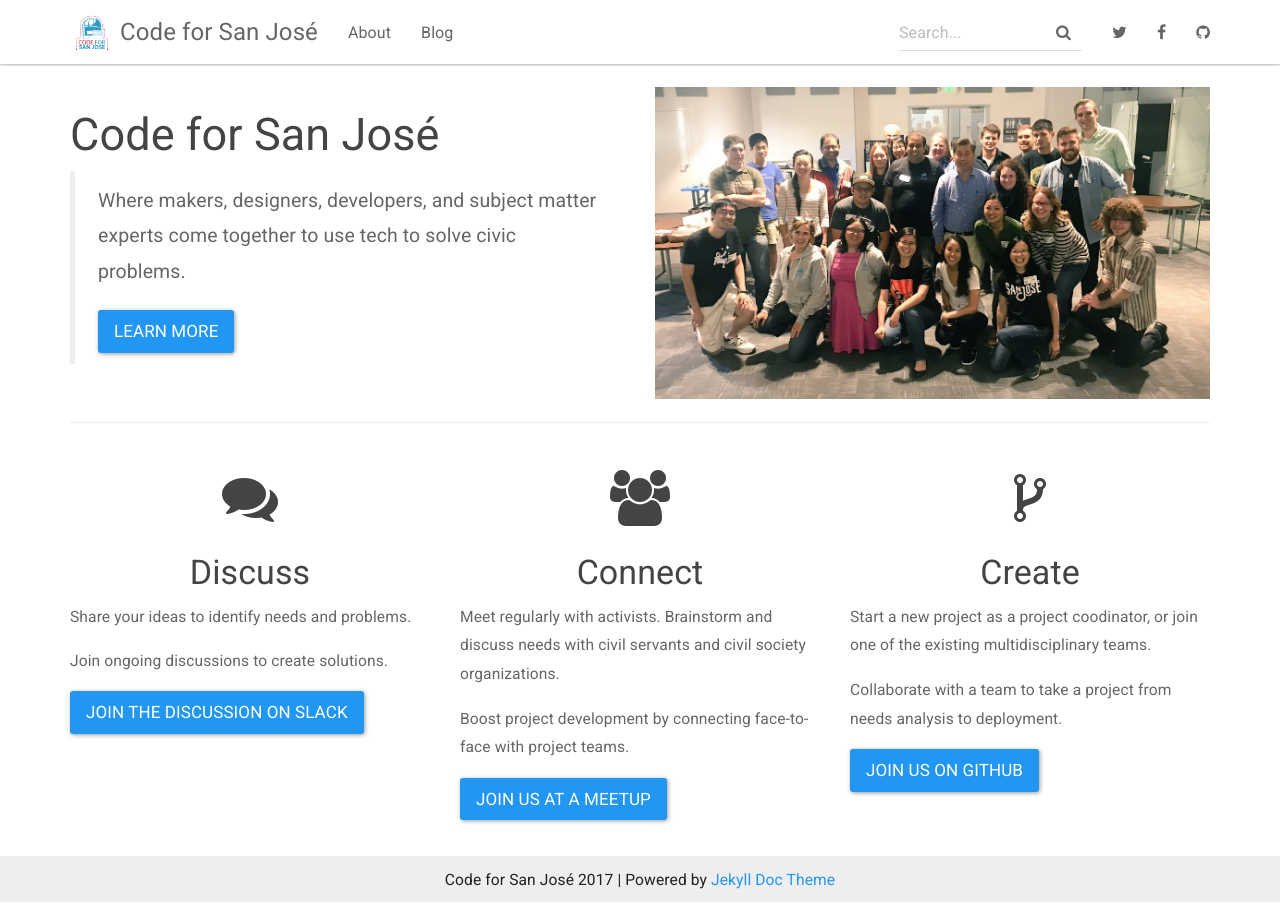
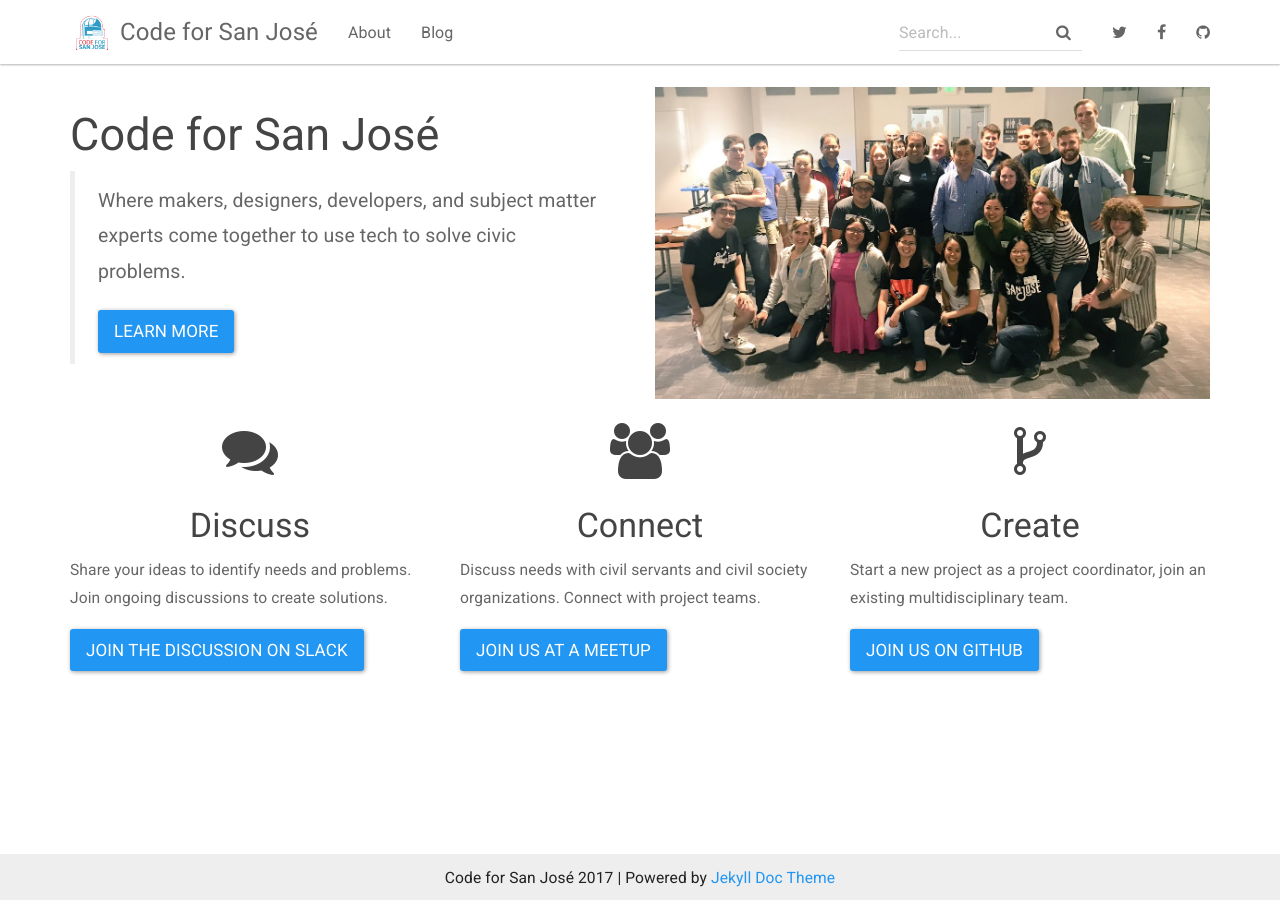
Before and after one commit to codeforsanjose/codeforsanjose.github.io, a Jekyll site: the page built from index.html, in a window 1280 px wide. Built offline with Jekyll 4.4.1, drawn with Linux system fonts in a browser that asks for light colours; nearby versions of some CDN libraries.

Commit message:
update descriptions

```diff
--- a/index.html
+++ b/index.html
@@ -15,16 +15,12 @@
           <img src="img/bg.jpg" alt="Team Photo at National Day of Civic Hacking 2017" class="img-responsive">
         </div>
     </div>
-
-    <hr>
     <div class="row">
         <div class="col-sm-4">
             <h1 class="text-center"><i class="fa fa-comments" aria-hidden="true"></i></h1>
             <h3 class="text-center">Discuss</h3>
             <p>
             Share your ideas to identify needs and problems.
-            </p>
-            <p>
             Join ongoing discussions to create solutions.
             </p>
             <p><a class="btn btn-primary btn-lg" href="https://slackin-c4sj.herokuapp.com/" role="button">Join the discussion on Slack</a></p>
@@ -33,10 +29,7 @@
             <h1 class="text-center"><i class="fa fa-users" aria-hidden="true"></i></h1>
             <h3 class="text-center">Connect</h3>
             <p>
-            Meet regularly with activists. Brainstorm and discuss needs with civil servants and civil society organizations.
-            </p>
-            <p>
-            Boost project development by connecting face-to-face with project teams.
+            Discuss needs with civil servants and civil society organizations. Connect with project teams.
             </p>
             <p><a class="btn btn-primary btn-lg" href="https://www.meetup.com/Code-for-San-Jose/" role="button">Join us at a Meetup</a></p>
         </div>
@@ -44,9 +37,7 @@
             <h1 class="text-center"><i class="fa fa-code-fork" aria-hidden="true"></i></h1>
             <h3 class="text-center">Create</h3>
             <p>
-            Start a new project as a project coodinator, or join one of the existing multidisciplinary teams. </p>
-            <p>
-            Collaborate with a team to take a project from needs analysis to deployment.</p>
+            Start a new project as a project coordinator, join an existing multidisciplinary team.</p>
             <p><a class="btn btn-primary btn-lg" href="https://github.com/codeforsanjose" role="button">Join us on Github</a></p>
         </div>
     </div>
```
